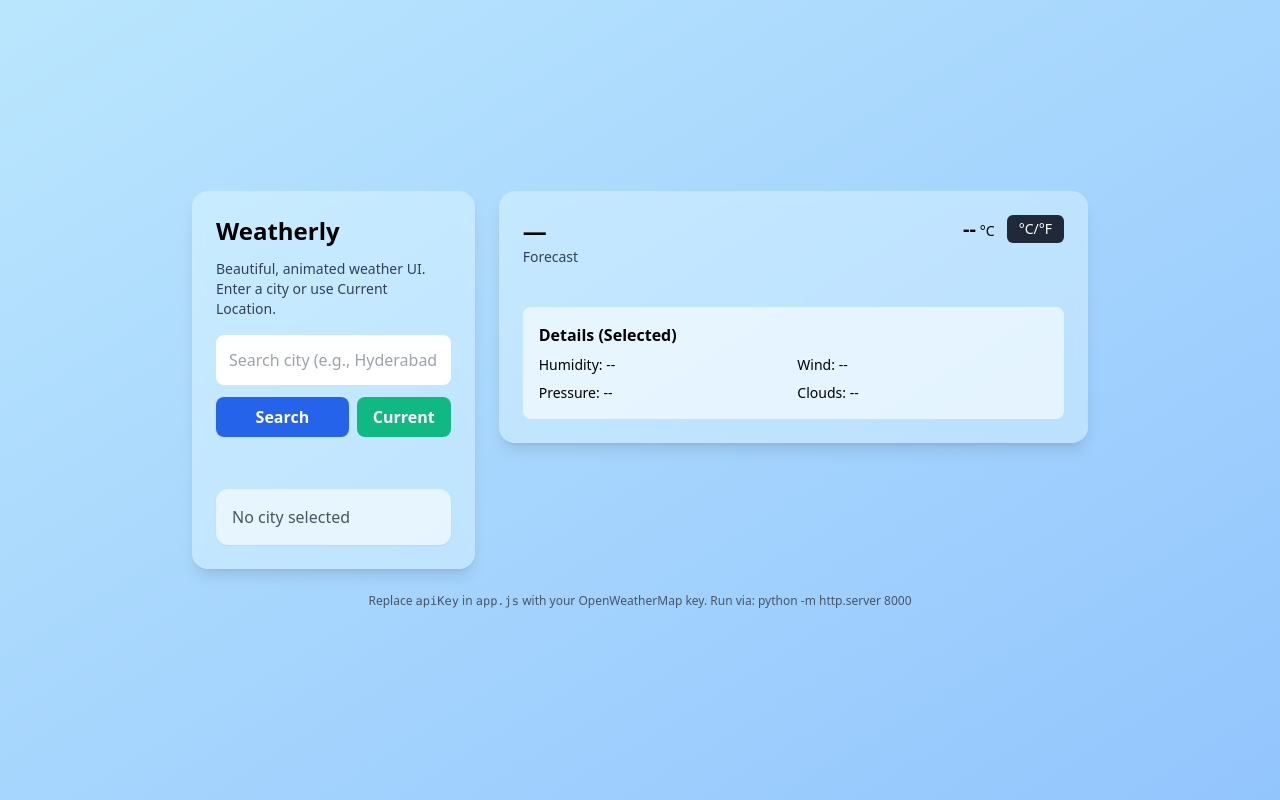
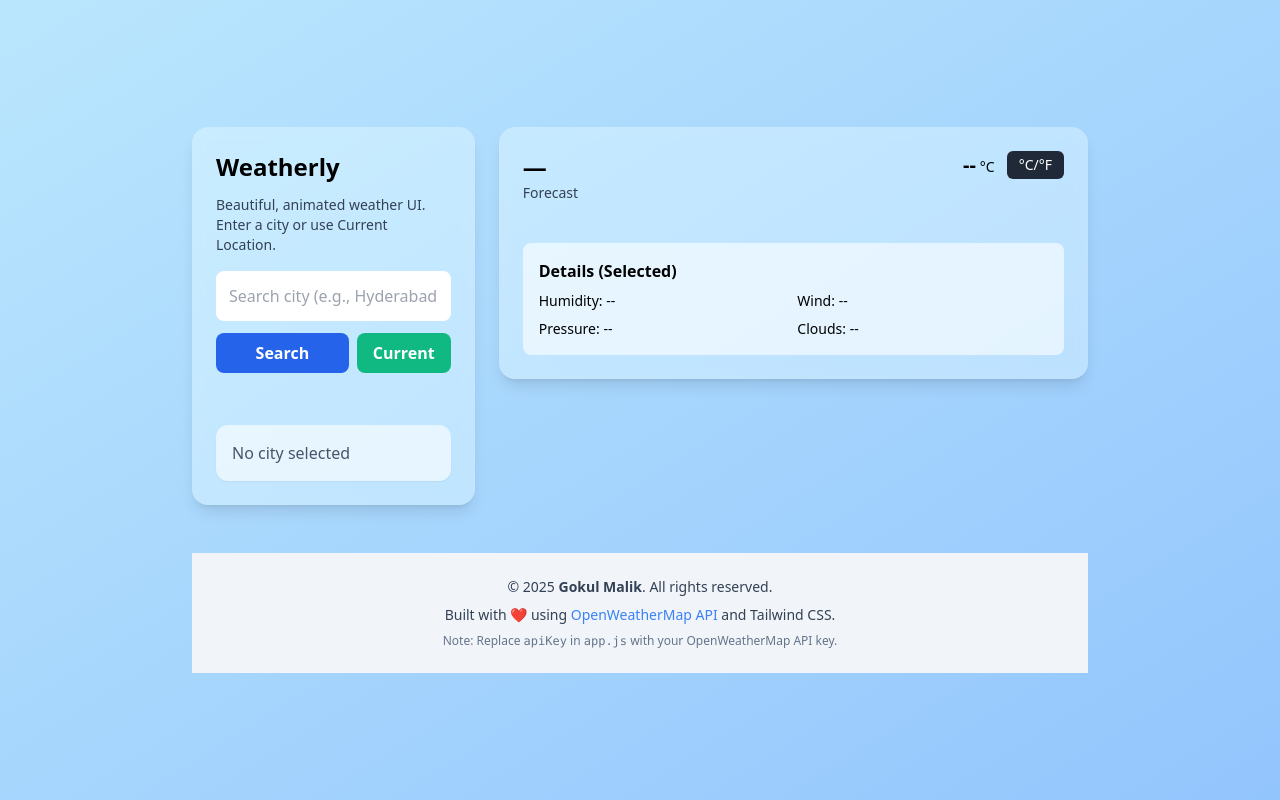
Before and after one commit to Gokulmlk/Weather_App, a plain HTML site: page index.html in a window 1280 px wide. Drawn offline with nearby package versions, Linux system fonts and the light colour scheme.

Commit message:
Footer updated in index.html fiel

```diff
--- a/index.html
+++ b/index.html
@@ -106,12 +106,20 @@
     </div>
 
     <!--Footer section  -->
-    <footer class="text-center text-xs text-slate-600 mt-6">
-      Replace <code>apiKey</code> in <code>app.js</code> with your OpenWeatherMap key.
-      Run via: python -m http.server 8000
+    <footer class="bg-slate-100 text-slate-700 mt-12 py-6 text-center text-sm">
+      <p class="mb-2">
+        &copy; 2025 <span class="font-semibold">Gokul Malik</span>. All rights reserved.
+      </p>
+      <p class="mb-2">
+        Built with ❤️ using <a href="https://openweathermap.org/" class="text-blue-500 hover:underline" target="_blank">OpenWeatherMap API</a> and Tailwind CSS.
+      </p>
+      <p class="text-xs text-slate-500">
+        Note: Replace <code>apiKey</code> in <code>app.js</code> with your OpenWeatherMap API key.
+      </p>
     </footer>
+</main>
 
-  </main>
+
 
   <!-- Js file -->
   <script src="app.js"></script>
```
Also changed, not shown: 1 other file.
